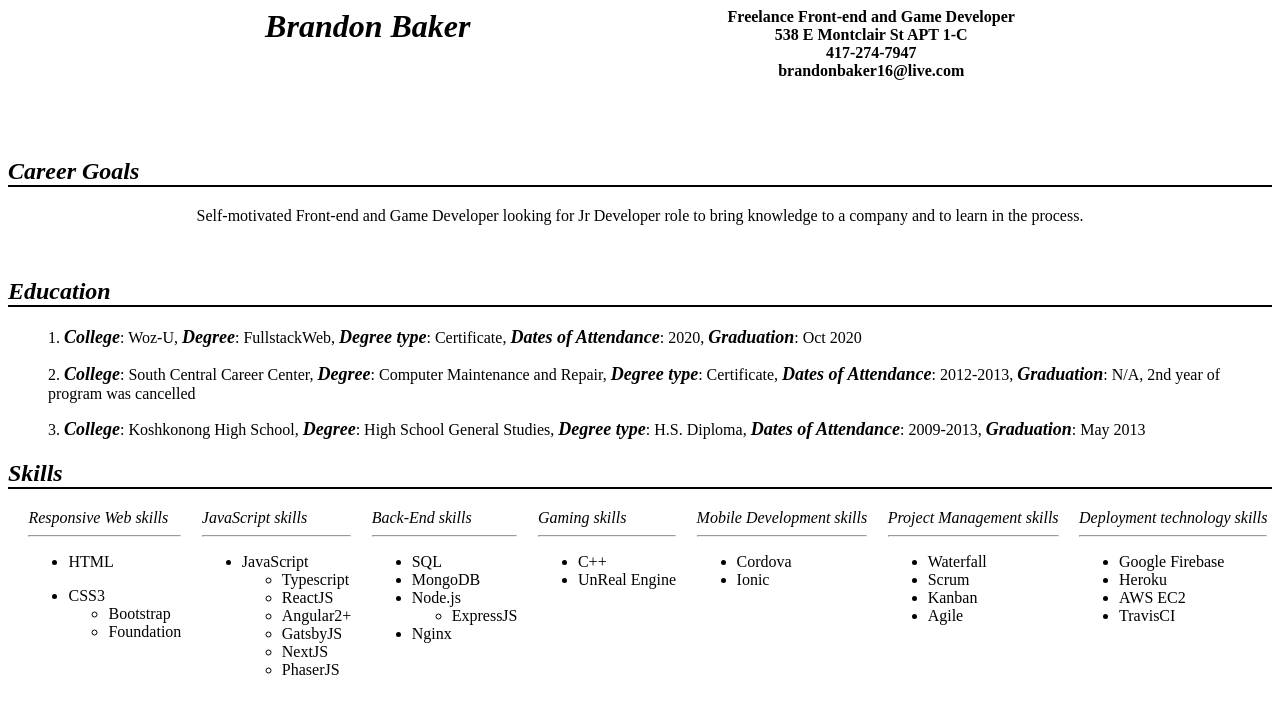
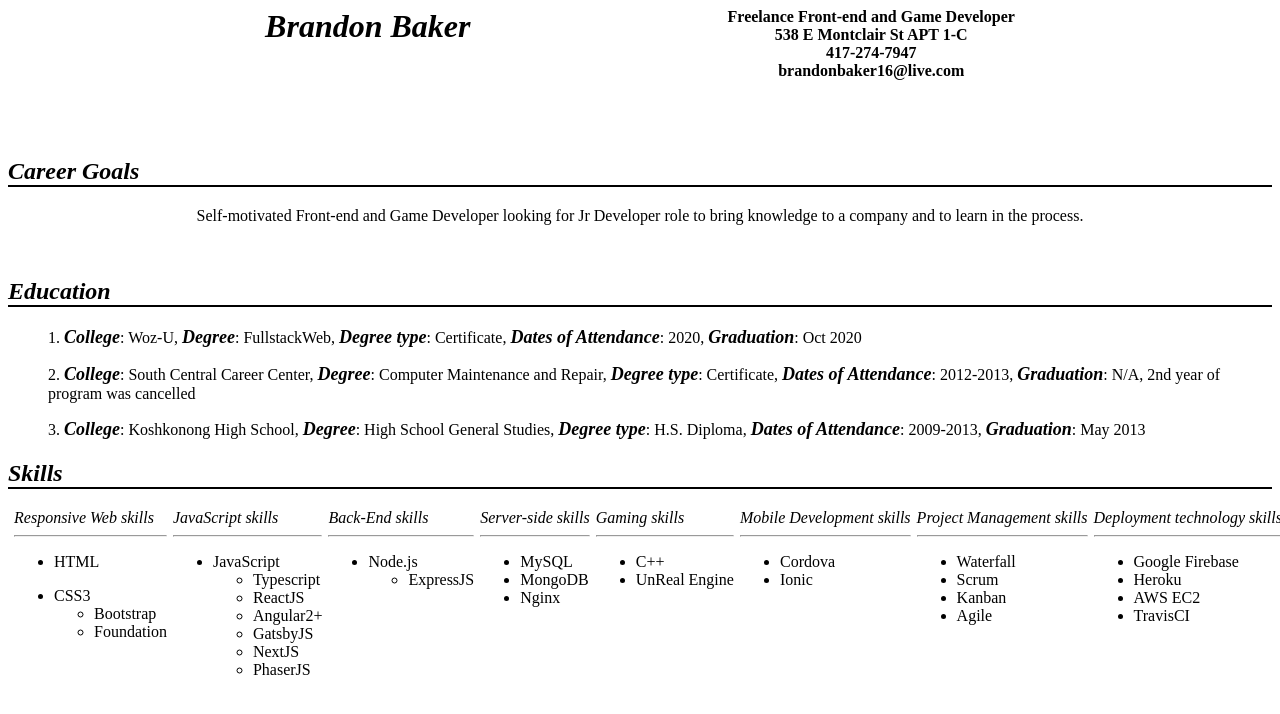
Before and after one commit to Jaheeli/Angular-Resume, an Angular app: page / in a window 1280 px wide. Shown: the top 714 px of the page. Built offline with nearby package versions, Linux system fonts and the light colour scheme.

Commit message:
Resume update

```diff
--- a/src/app/skills/skills.component.html
+++ b/src/app/skills/skills.component.html
@@ -4,7 +4,7 @@
     <!-- HTML/CSS -->
     <div class="row">
         <em>Responsive Web skills</em>
-    <hr>
+        <hr>
         <ul>
 
             <li>HTML</li>
@@ -40,12 +40,19 @@
         <em>Back-End skills</em>
         <hr>
         <ul>
-            <li>SQL</li>
-            <li>MongoDB</li>
             <li>Node.js</li>
             <ul>
                 <li>ExpressJS</li>
             </ul>
+        </ul>
+    </div>
+    <!-- Server-side -->
+    <div class="row">
+        <em>Server-side skills</em>
+        <hr>
+        <ul>
+            <li>MySQL</li>
+            <li>MongoDB</li>
             <li>Nginx</li>
         </ul>
     </div>
```
Also changed, not shown: 1 other file (tests, documents, lock files or other folders).
